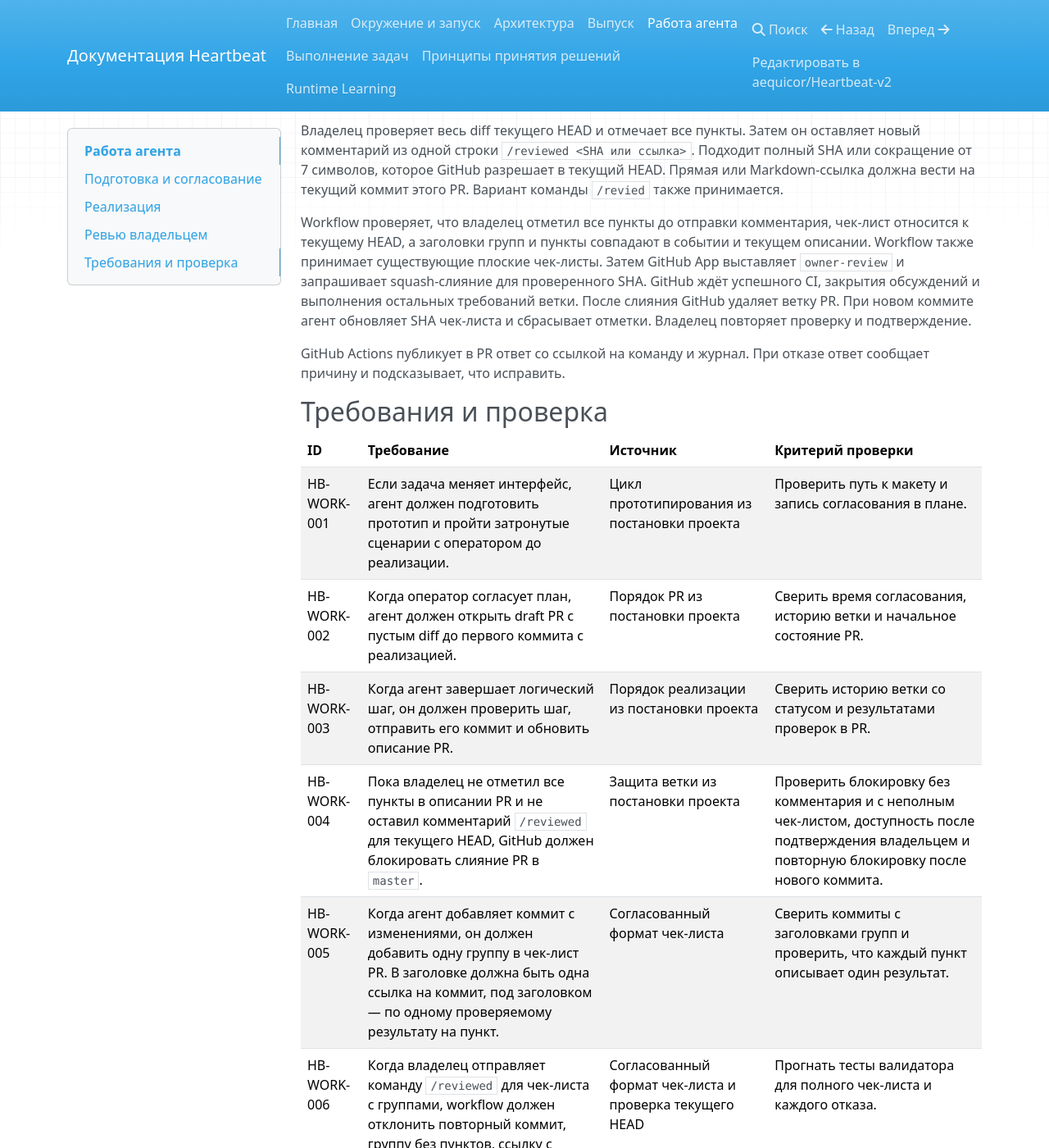
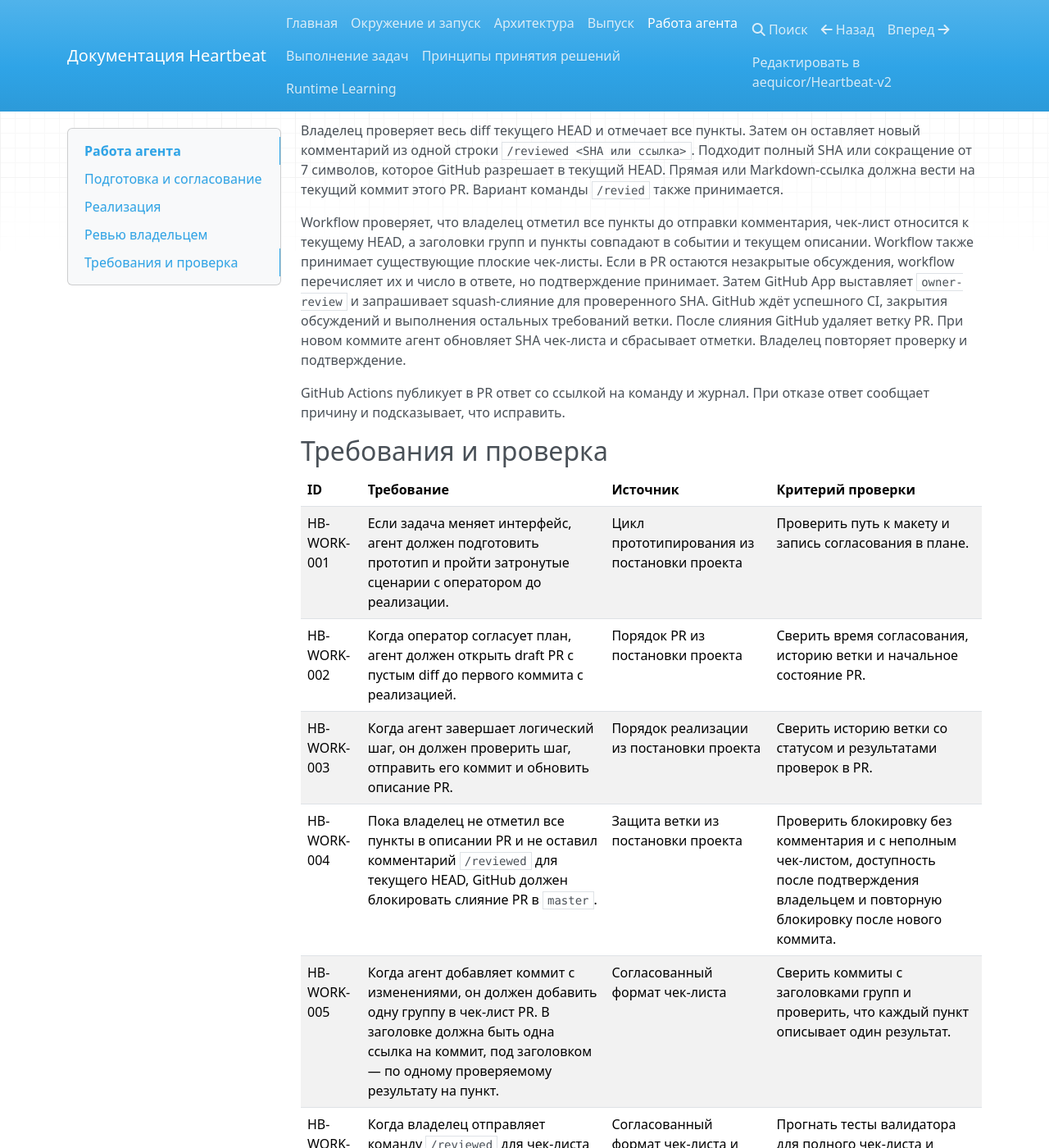
Before and after one commit to aequicor/Heartbeat-v2, an MkDocs documentation site: the page built from docs/specs/agent-workflow.md, in a window 1280 px wide and 1400 px high, scrolled down 753 px. Shown: the whole window at 82% size. Built offline with MkDocs 1.6.1, drawn with Linux system fonts in a browser that asks for light colours; nearby versions of some CDN libraries; some of the changed text lies outside the part shown.

Commit message:
Document the review conversation check
Add HB-WORK-007 and describe the reply in the owner review section.

```diff
--- a/docs/specs/agent-workflow.md
+++ b/docs/specs/agent-workflow.md
@@ -25,7 +25,7 @@
 
 Владелец проверяет весь diff текущего HEAD и отмечает все пункты. Затем он оставляет новый комментарий из одной строки `/reviewed <SHA или ссылка>`. Подходит полный SHA или сокращение от 7 символов, которое GitHub разрешает в текущий HEAD. Прямая или Markdown-ссылка должна вести на текущий коммит этого PR. Вариант команды `/revied` также принимается.
 
-Workflow проверяет, что владелец отметил все пункты до отправки комментария, чек-лист относится к текущему HEAD, а заголовки групп и пункты совпадают в событии и текущем описании. Workflow также принимает существующие плоские чек-листы. Затем GitHub App выставляет `owner-review` и запрашивает squash-слияние для проверенного SHA. GitHub ждёт успешного CI, закрытия обсуждений и выполнения остальных требований ветки. После слияния GitHub удаляет ветку PR. При новом коммите агент обновляет SHA чек-листа и сбрасывает отметки. Владелец повторяет проверку и подтверждение.
+Workflow проверяет, что владелец отметил все пункты до отправки комментария, чек-лист относится к текущему HEAD, а заголовки групп и пункты совпадают в событии и текущем описании. Workflow также принимает существующие плоские чек-листы. Если в PR остаются незакрытые обсуждения, workflow перечисляет их и число в ответе, но подтверждение принимает. Затем GitHub App выставляет `owner-review` и запрашивает squash-слияние для проверенного SHA. GitHub ждёт успешного CI, закрытия обсуждений и выполнения остальных требований ветки. После слияния GitHub удаляет ветку PR. При новом коммите агент обновляет SHA чек-листа и сбрасывает отметки. Владелец повторяет проверку и подтверждение.
 
 GitHub Actions публикует в PR ответ со ссылкой на команду и журнал. При отказе ответ сообщает причину и подсказывает, что исправить.
 
@@ -39,5 +39,6 @@ GitHub Actions публикует в PR ответ со ссылкой на ко
 | HB-WORK-004 | Пока владелец не отметил все пункты в описании PR и не оставил комментарий `/reviewed` для текущего HEAD, GitHub должен блокировать слияние PR в `master`. | Защита ветки из постановки проекта | Проверить блокировку без комментария и с неполным чек-листом, доступность после подтверждения владельцем и повторную блокировку после нового коммита. |
 | HB-WORK-005 | Когда агент добавляет коммит с изменениями, он должен добавить одну группу в чек-лист PR. В заголовке должна быть одна ссылка на коммит, под заголовком — по одному проверяемому результату на пункт. | Согласованный формат чек-листа | Сверить коммиты с заголовками групп и проверить, что каждый пункт описывает один результат. |
 | HB-WORK-006 | Когда владелец отправляет команду `/reviewed` для чек-листа с группами, workflow должен отклонить повторный коммит, группу без пунктов, ссылку с неверным SHA или изменение заголовка после комментария. | Согласованный формат чек-листа и проверка текущего HEAD | Прогнать тесты валидатора для полного чек-листа и каждого отказа. |
+| HB-WORK-007 | Когда владелец отправляет подтверждение ревью, а в PR остаются незакрытые обсуждения, workflow должен сообщить в ответе их число и ссылки, не отменяя публикацию статуса `owner-review`. | Запрос владельца от 5 ноября 2026 | Отправить подтверждение в PR с незакрытыми обсуждениями и сверить статус с текстом ответа workflow. |
 
 [Шаблон PR и настройка защиты](https://github.com/aequicor/Heartbeat-v2/blob/master/.github/AGENTS.md)
```
